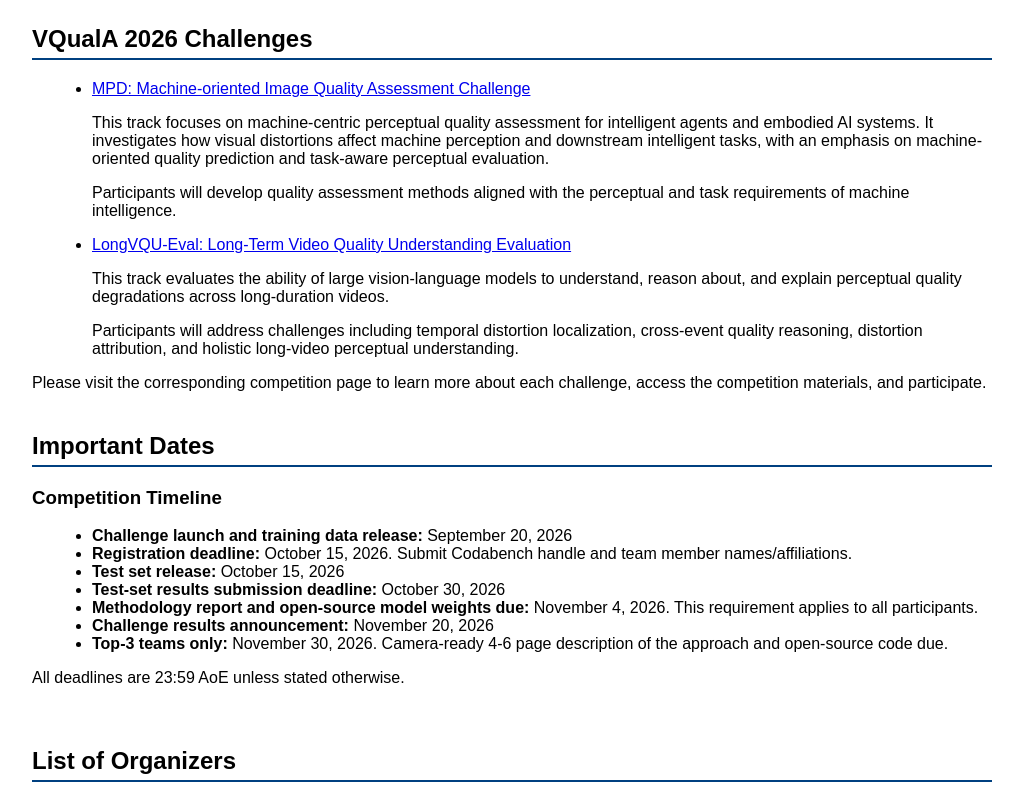
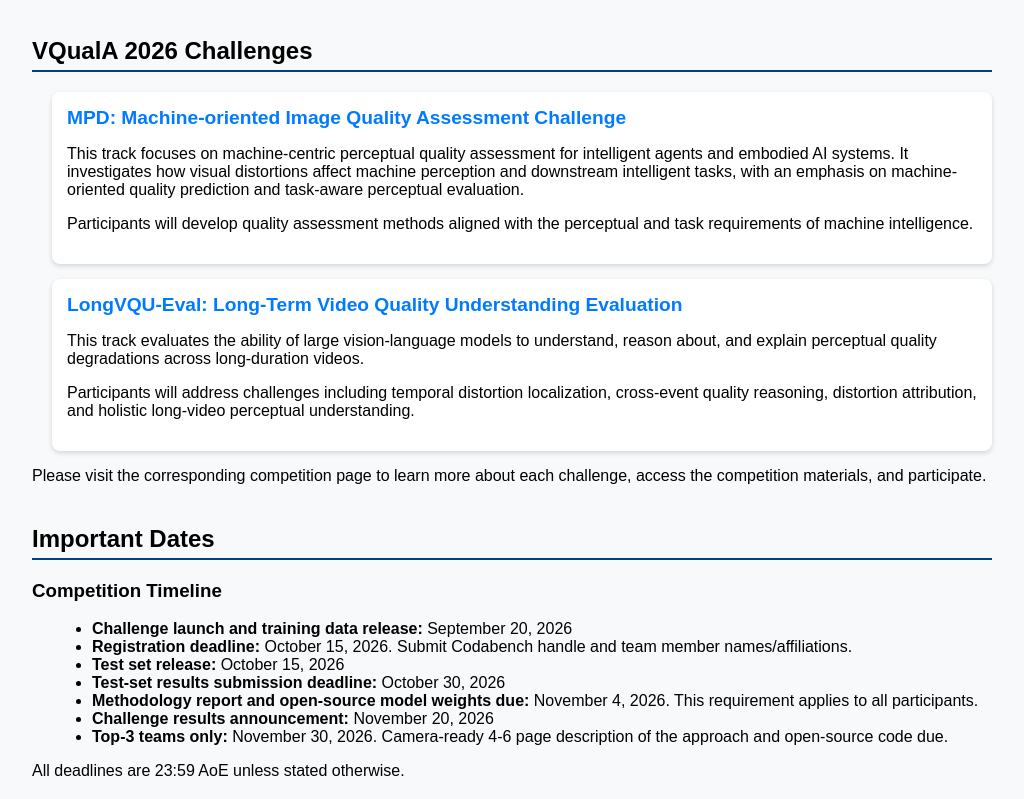
Before and after one commit to vquala/vquala.github.io, a plain HTML site: page 2026/index.html in a window 1280 px wide. Shown: the part 1673-2472 px from the top of the page, without its empty margins (128-1152 px from the left). Drawn offline with Linux system fonts and the light colour scheme.

Commit message:
Update index.html

```diff
--- a/2026/index.html
+++ b/2026/index.html
@@ -119,6 +119,42 @@
 
     <!-- Challenges -->
     <section id="challenges">
+
+    <head>
+      <meta charset="UTF-8">
+      <meta name="viewport" content="width=device-width, initial-scale=1.0">
+      <title>Challenges</title>
+      <style>
+          body {
+              font-family: Arial, sans-serif;
+              background-color: #f8f9fa;
+              margin: 0;
+              padding: 20px;
+          }
+          .challenge-list {
+              list-style: none;
+              padding: 0;
+          }
+          .challenge-item {
+              background-color: #ffffff;
+              margin-bottom: 15px;
+              padding: 15px;
+              border-radius: 8px;
+              box-shadow: 0 2px 5px rgba(0, 0, 0, 0.15);
+              transition: transform 0.2s;
+          }
+          .challenge-item:hover {
+              transform: translateY(-3px);
+          }
+          .challenge-item a {
+              text-decoration: none;
+              color: #007bff;
+              font-size: 1.2em;
+              font-weight: bold;
+          }
+      </style>
+  </head>
+  <body>
 
       <h2>VQualA 2026 Challenges</h2>
 
```
